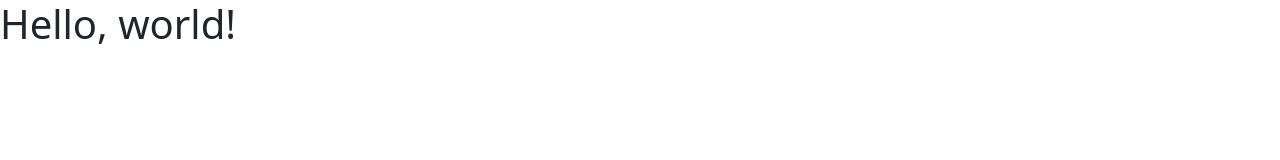
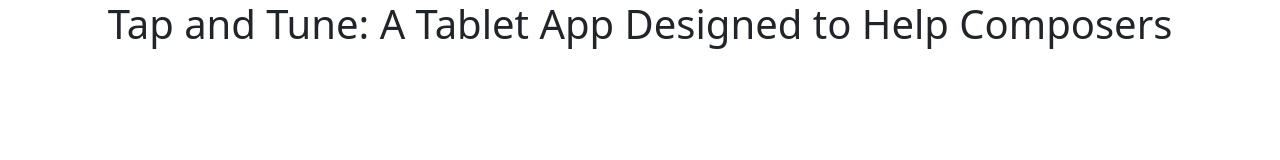
Before and after one commit to nscior/framework-challenge, a plain HTML site: page index.html in a window 1280 px wide. Drawn offline with nearby package versions, Linux system fonts and the light colour scheme.

Commit message:
getting bootstrap to actually work the right way

```diff
--- a/index.html
+++ b/index.html
@@ -5,15 +5,15 @@
 
     <meta charset="utf-8">
     <meta name="viewport" content="width=device-width, initial-scale=1">
-    <title>Bootstrap demo</title>
+    <title>Tap and Tune</title>
     <link href="https://cdn.jsdelivr.net/npm/bootstrap@5.3.2/dist/css/bootstrap.min.css" rel="stylesheet" integrity="sha384-T3c6CoIi6uLrA9TneNEoa7RxnatzjcDSCmG1MXxSR1GAsXEV/Dwwykc2MPK8M2HN" crossorigin="anonymous">
+    <link rel="stylesheet" href="styles.css">
 
   </head>
 
   <body>
 
-    <h1>Hello, world!</h1>
-    <script src="https://cdn.jsdelivr.net/npm/bootstrap@5.3.2/dist/js/bootstrap.bundle.min.js" integrity="sha384-C6RzsynM9kWDrMNeT87bh95OGNyZPhcTNXj1NW7RuBCsyN/o0jlpcV8Qyq46cDfL" crossorigin="anonymous"></script>
+    <h1>Tap and Tune: A Tablet App Designed to Help Composers</h1>
 
   </body>
 
--- a/screen.css
+++ b/styles.css
@@ -1 +1,4 @@
 /* Add screen styles below */
+h1 {
+    text-align: center;
+}
```
Also changed, not shown: framework prompt.png (added).
